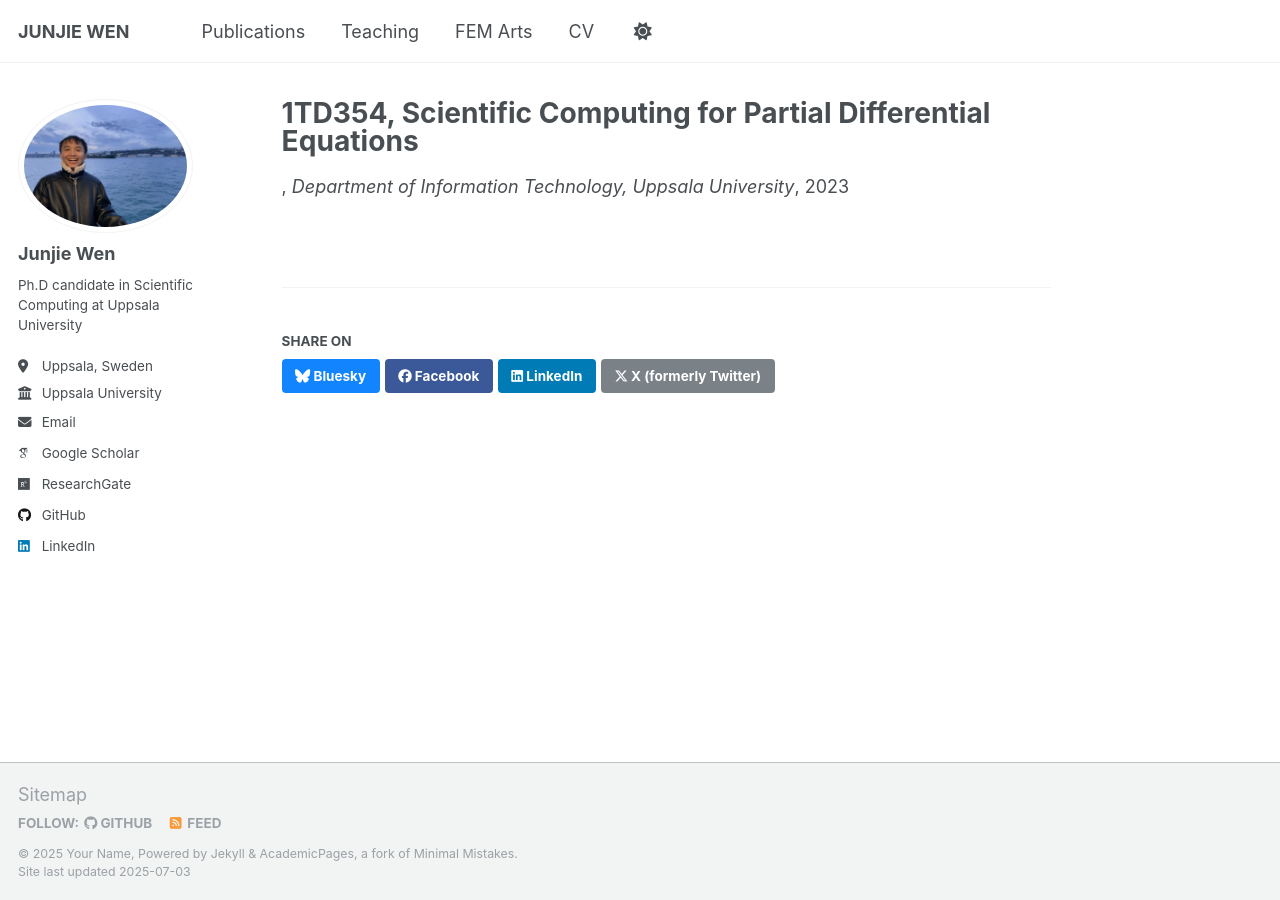
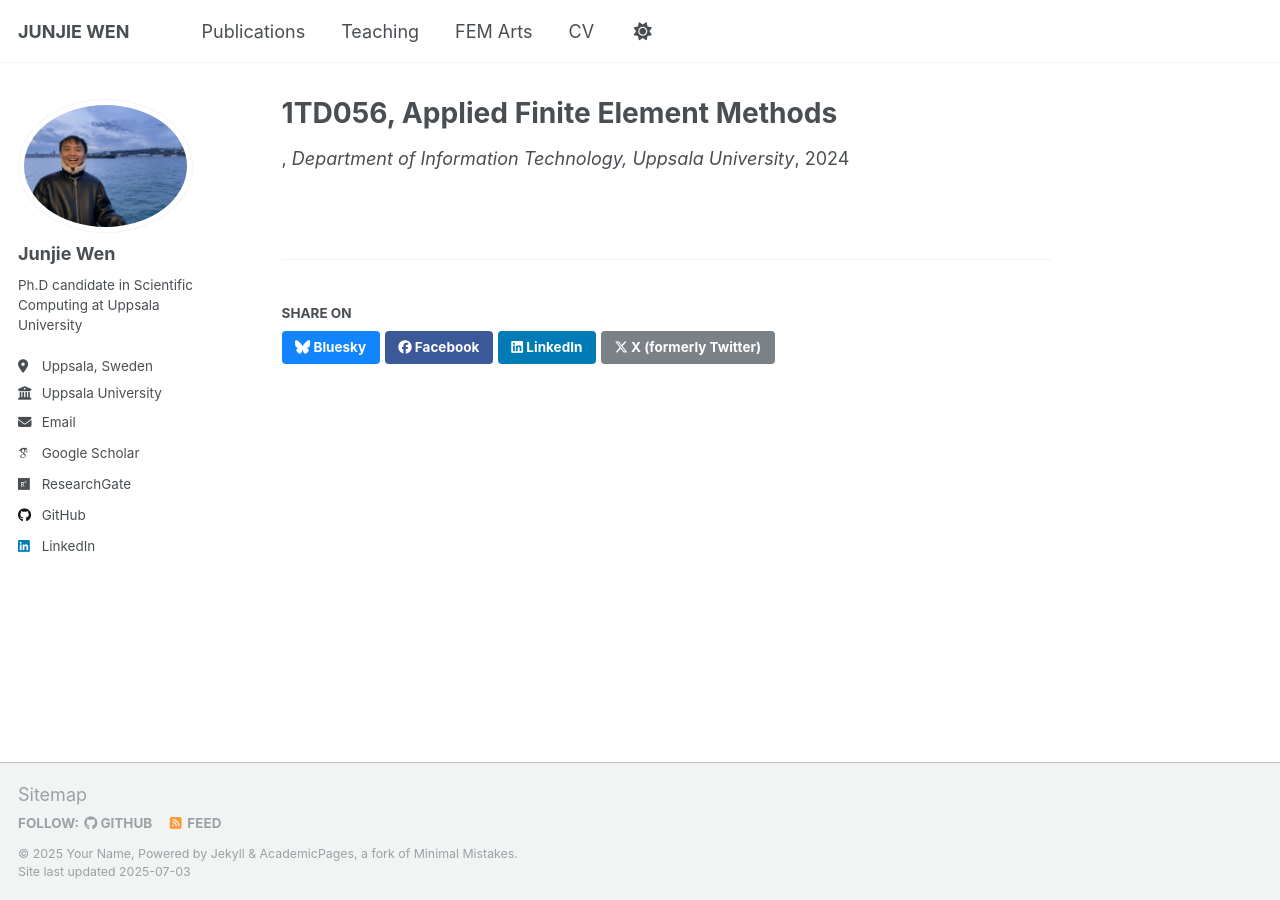
Before and after one commit to WjjSteve/WjjSteve.github.io, a Jekyll site: the page built from _teaching/2014-spring-teaching-1.md, in a window 1280 px wide. Built offline with Jekyll 4.4.1, drawn with Linux system fonts in a browser that asks for light colours; some web fonts are replaced; a script that is not in the unit is left out.

Commit message:
Update 2014-spring-teaching-1.md

```diff
--- a/_teaching/2014-spring-teaching-1.md
+++ b/_teaching/2014-spring-teaching-1.md
@@ -1,10 +1,9 @@
 ---
-title: "1TD354, Scientific Computing for Partial Differential Equations"
+title: "1TD056, Applied Finite Element Methods"
 collection: teaching
-date: 2023-01-16
-enddate: 2023-03-19
+date: 2024-11-04
+enddate: 2025-01-19
 credits: "5.0"
 role: "Teacher"
 venue: "Department of Information Technology, Uppsala University"
-evaluation: "https://link-to-evaluation.pdf" # optional
 ---
```
